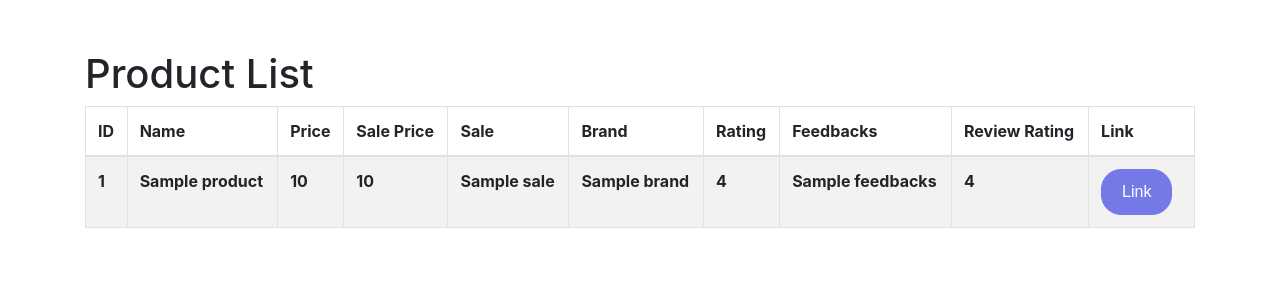
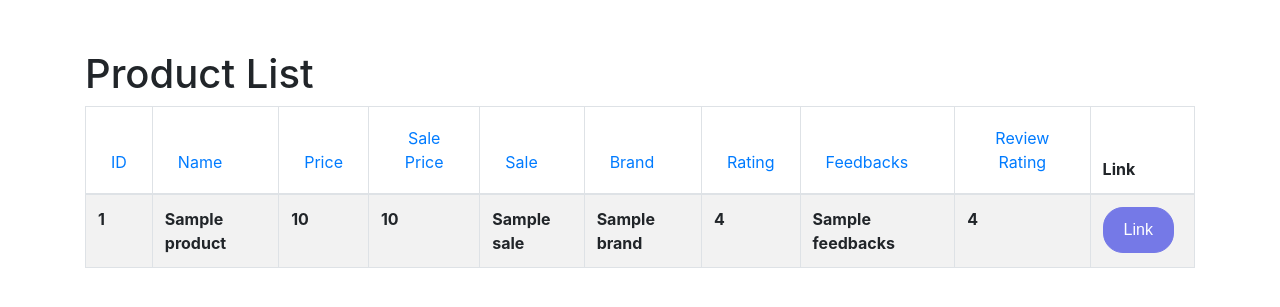
Before and after one commit to vadimkolobanov/WB_FLASK, a Flask app: template templates/products.html in a window 1280 px wide. Shown: the part 56-363 px from the top of the page. Run offline with Flask 3, Linux system fonts and the light colour scheme; the template is opened without the code that fills it: most values are stand-ins (such as "Sample title", 1, 10 or a date in 2020); some libraries are stand-ins or nearby versions.

Commit message:
Добавлена сортировка таблиц

```diff
--- a/templates/products.html
+++ b/templates/products.html
@@ -7,7 +7,7 @@
     <link rel="stylesheet" type="text/css" href="{{ url_for('static', filename='product_style.css') }}">
 </head>
 <body>
-     <nav class="navbar navbar-expand-lg">
+    <nav class="navbar navbar-expand-lg">
         <a class="navbar-brand" href="#">Happy Python Development</a>
         <button class="navbar-toggler" type="button" data-toggle="collapse" data-target="#navbarSupportedContent" aria-controls="navbarSupportedContent" aria-expanded="false" aria-label="Toggle navigation">
             <span class="navbar-toggler-icon"></span>
@@ -32,18 +32,18 @@
         <h1 class="mt-3">Product List</h1>
         <div class="table-container">
             <div class="table-wrapper">
-                <table class="table table-striped">
+                <table class="table table-striped" id="productTable">
                     <thead>
                         <tr>
-                            <th>ID</th>
-                            <th>Name</th>
-                            <th>Price</th>
-                            <th>Sale Price</th>
-                            <th>Sale</th>
-                            <th>Brand</th>
-                            <th>Rating</th>
-                            <th>Feedbacks</th>
-                            <th>Review Rating</th>
+                            <th><button class="btn btn-link sort-btn" data-column="id">ID</button></th>
+                            <th><button class="btn btn-link sort-btn" data-column="name">Name</button></th>
+                            <th><button class="btn btn-link sort-btn" data-column="price">Price</button></th>
+                            <th><button class="btn btn-link sort-btn" data-column="salePriceU">Sale Price</button></th>
+                            <th><button class="btn btn-link sort-btn" data-column="sale">Sale</button></th>
+                            <th><button class="btn btn-link sort-btn" data-column="brand">Brand</button></th>
+                            <th><button class="btn btn-link sort-btn" data-column="rating">Rating</button></th>
+                            <th><button class="btn btn-link sort-btn" data-column="feedbacks">Feedbacks</button></th>
+                            <th><button class="btn btn-link sort-btn" data-column="reviewRating">Review Rating</button></th>
                             <th>Link</th>
                         </tr>
                     </thead>
@@ -71,5 +71,6 @@
     <script src="https://code.jquery.com/jquery-3.5.1.slim.min.js"></script>
     <script src="https://cdnjs.cloudflare.com/ajax/libs/popper.js/1.16.0/umd/popper.min.js"></script>
     <script src="https://maxcdn.bootstrapcdn.com/bootstrap/4.5.2/js/bootstrap.min.js"></script>
+    <script src="{{ url_for('static', filename='products_script.js') }}"></script>
 </body>
 </html>
```
Also changed, not shown: static/products_script.js (+29 -0 lines).
